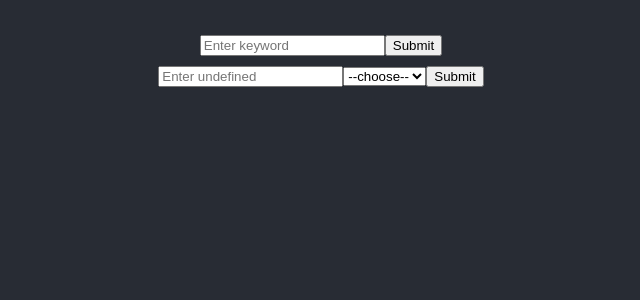
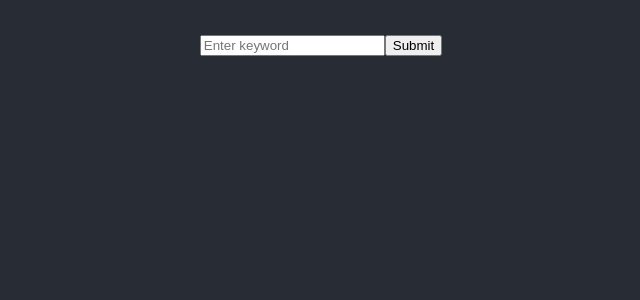
Before and after one commit to robpwatkins/hackathon, a React (Create React App) app: page / in a window 1280 px wide. Shown: the top 300 px of the page, without its empty margins (319-959 px from the left). Built offline with nearby package versions, Linux system fonts and the light colour scheme.

Commit message:
but were getting there

```diff
--- a/src/App.js
+++ b/src/App.js
@@ -1,14 +1,12 @@
 import React from 'react';
 import './App.css';
 import Articles from './Articles';
-import SearchBy from './SearchBy';
 
 class App extends React.Component {
   state = {
     query: '',
     list: [],
-    querySubmitted: false,
-    keywordSubmitted: false
+    querySubmitted: false
   }
 
 updateInput = event => {
@@ -50,7 +48,7 @@ queryByAuthorDate = props => {
           </form>
         }
       <div>
-        { this.state.querySubmitted ? '' :
+        { this.state.querySubmitted ?
           <form>
           <input onChange={this.updateInput} placeholder={
             this.state.dropDown === '--choose--'
@@ -63,7 +61,7 @@ queryByAuthorDate = props => {
               <option>date</option>
             </select>
             <button onClick={event => this.onSubmit(event)}>Submit</button>
-        </form>
+        </form> : ''
         }
       </div>
         <Articles list={this.state.list} />
```
